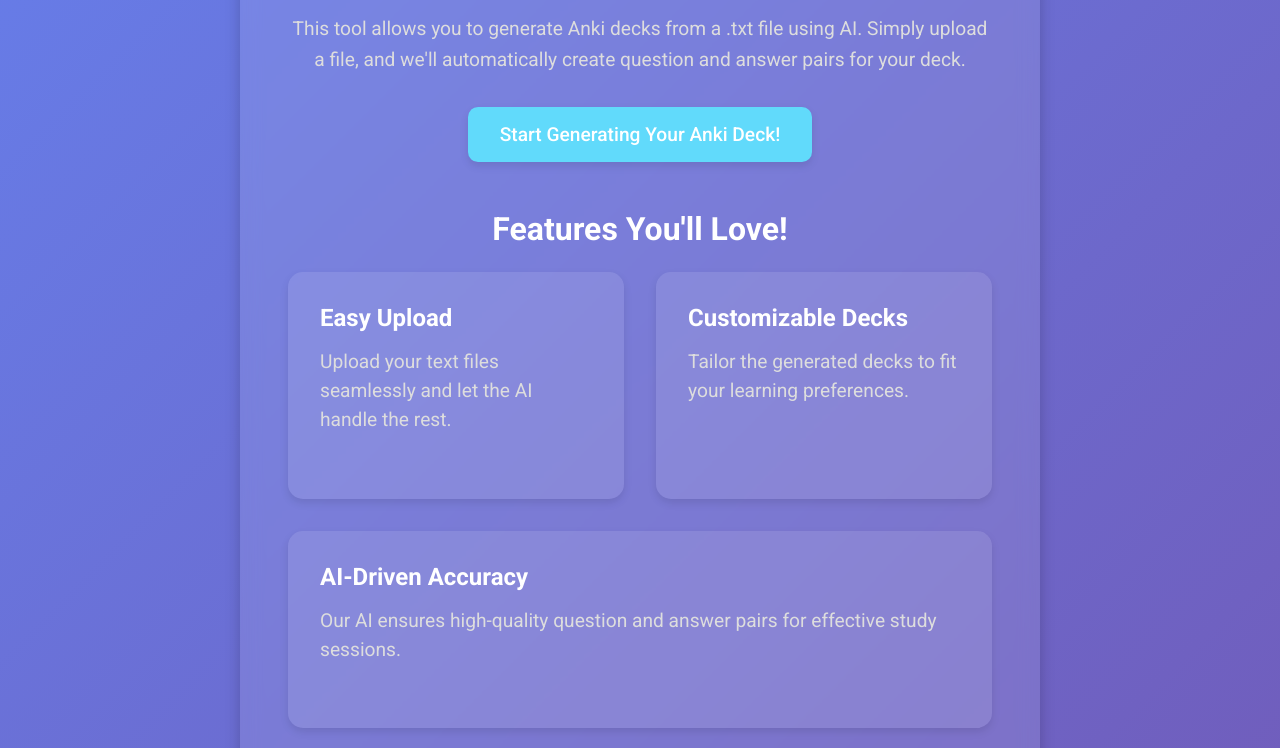
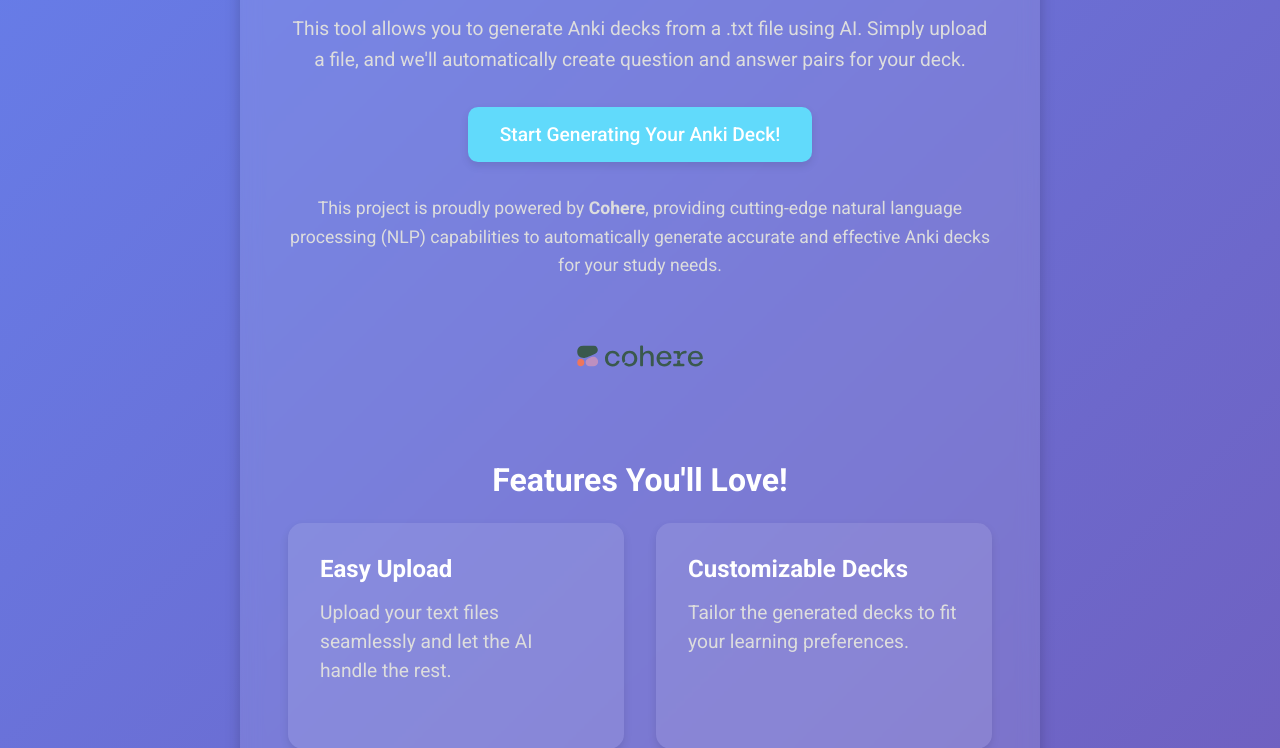
Before and after one commit to mqzpt/hackademics, a Flask app: page / in a window 1280 px wide. Shown: the part 184-932 px from the top of the page. Run offline with Flask 3, Linux system fonts and the light colour scheme.

Commit message:
feat: add a bit of cohere branding

```diff
--- a/static/styles/style.css
+++ b/static/styles/style.css
@@ -387,3 +387,40 @@
 footer .social-icons img:hover {
     transform: scale(1.1);
 }
+
+/* Cohere Section */
+.cohere-powered {
+    margin: 2rem 0;
+    text-align: center;
+    color: #ddd;
+}
+
+.cohere-powered p {
+    font-size: 1.1rem;
+    max-width: 700px;
+    margin: 0 auto 1.5rem auto;
+}
+
+.cohere-logo {
+    width: 150px;
+    height: auto;
+}
+
+/* Footer Cohere Logo */
+.cohere-footer {
+    margin-top: 2rem;
+    display: flex;
+    align-items: center;
+    justify-content: center;
+    gap: 0.5rem;
+}
+
+.cohere-footer p {
+    color: #ddd;
+    font-size: 1rem;
+}
+
+.cohere-footer img {
+    width: 100px;
+    height: auto;
+}
--- a/templates/index.html
+++ b/templates/index.html
@@ -26,6 +26,21 @@
 
       <!-- Call-to-action -->
       <a href="/generate" class="btn">Start Generating Your Anki Deck!</a>
+
+      <!-- Powered by Cohere Section -->
+      <section class="cohere-powered">
+        <p>
+          This project is proudly powered by <strong>Cohere</strong>, providing
+          cutting-edge natural language processing (NLP) capabilities to
+          automatically generate accurate and effective Anki decks for your
+          study needs.
+        </p>
+        <img
+          src="/static/images/cohere-logo.svg"
+          alt="Powered by Cohere"
+          class="cohere-logo"
+        />
+      </section>
 
       <!-- Features Section -->
       <section class="features">
@@ -102,14 +117,30 @@
         <p>&copy; 2024 AI-Powered Anki Decks. All rights reserved.</p>
         <div class="social-icons">
           <a href="https://www.linkedin.com" target="_blank">
-            <img src="/static/images/linkedin-icon.svg" alt="LinkedIn" />
+            <img
+              src="{{ url_for('static', filename='images/linkedin-icon.svg') }}"
+              alt="LinkedIn"
+            />
           </a>
           <a href="https://www.twitter.com" target="_blank">
-            <img src="/static/images/twitter-icon.svg" alt="Twitter" />
+            <img
+              src="{{ url_for('static', filename='images/twitter-icon.svg') }}"
+              alt="Twitter"
+            />
           </a>
           <a href="mailto:contact@example.com">
-            <img src="/static/images/email-icon.svg" alt="Email" />
+            <img
+              src="{{ url_for('static', filename='images/email-icon.svg') }}"
+              alt="Email"
+            />
           </a>
+        </div>
+        <div class="cohere-footer">
+          <p>Powered by</p>
+          <img
+            src="{{ url_for('static', filename='images/cohere-logo.svg') }}"
+            alt="Cohere Logo"
+          />
         </div>
       </footer>
     </div>
```
Also changed, not shown: static/images/cohere-logo.svg (added).
